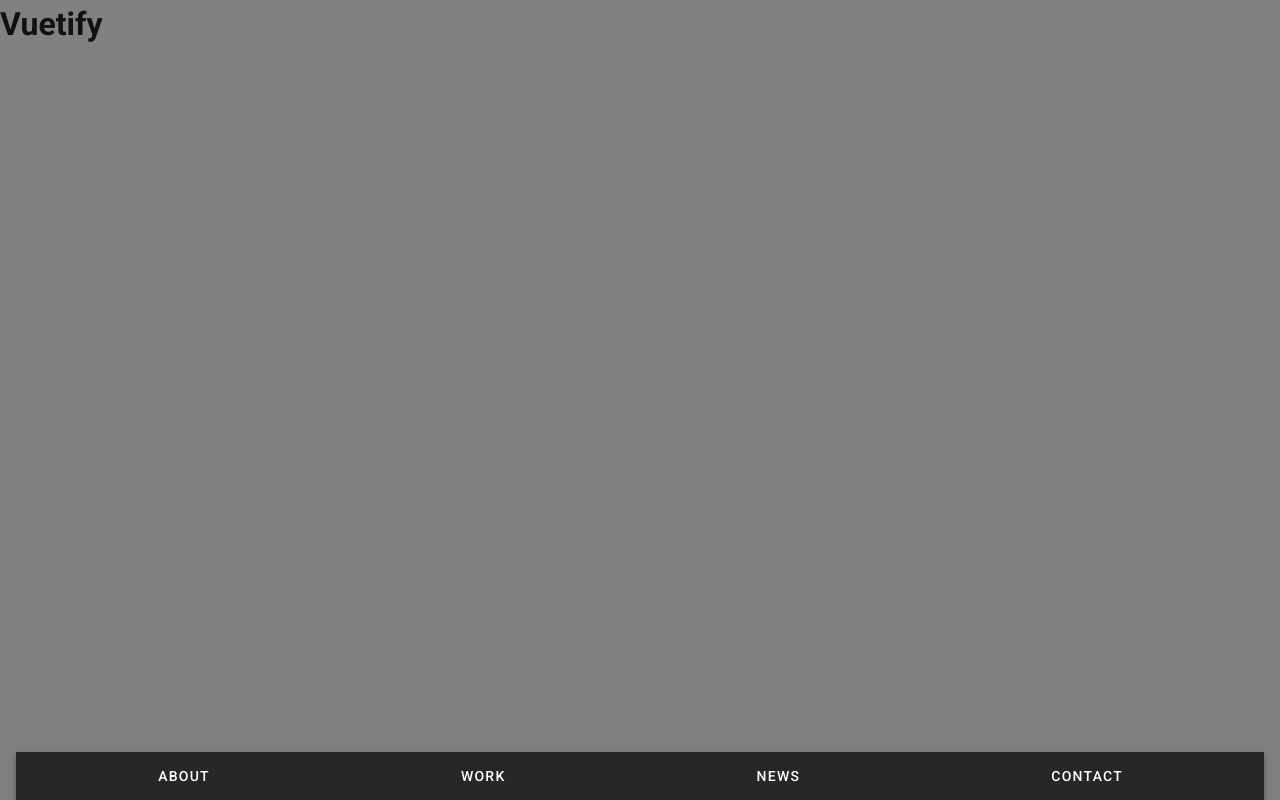
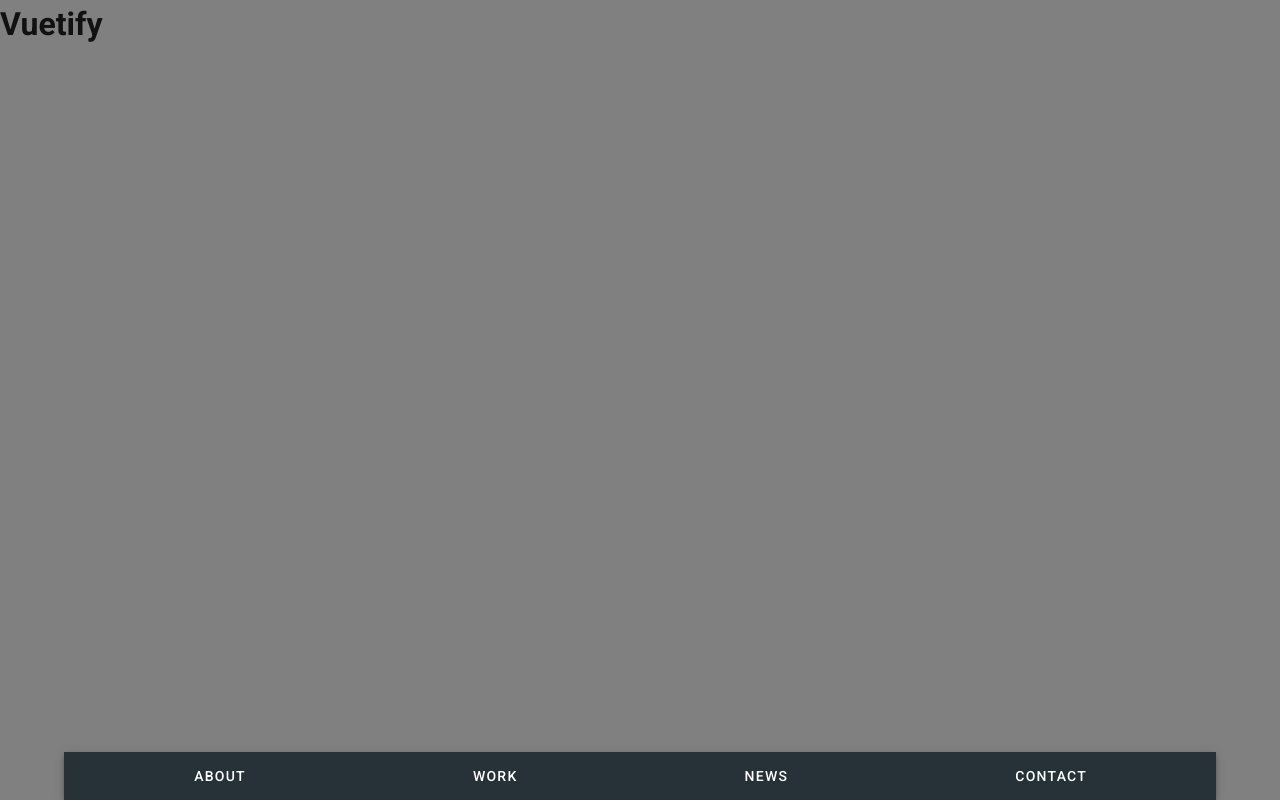
Before and after one commit to prajjwaldimri/rajbhasha-website, a Vue app: page / in a window 1280 px wide. Built offline with nearby package versions, Linux system fonts and the light colour scheme.

Commit message:
Minor modifications to bottom nav layout

```diff
--- a/src/components/FloatingNav.vue
+++ b/src/components/FloatingNav.vue
@@ -1,5 +1,5 @@
 <template>
-  <v-toolbar floating bottom absolute dark dense>
+  <v-toolbar floating bottom absolute dark dense class="blue-grey darken-4">
     <v-toolbar-items class="toolbar-items">
       <v-btn text class=".subtitle-1">About</v-btn>
       <v-btn text class=".subtitle-1">Work</v-btn>
--- a/src/views/Home.vue
+++ b/src/views/Home.vue
@@ -27,8 +27,8 @@ export default {
 
 .v-toolbar.v-toolbar--bottom {
   bottom: 1rem;
-  left: 1rem;
-  right: 1rem;
-  border-radius: 0.3rem;
+  left: 4rem;
+  right: 4rem;
+  border-radius: 0.2rem;
 }
 </style>
```
